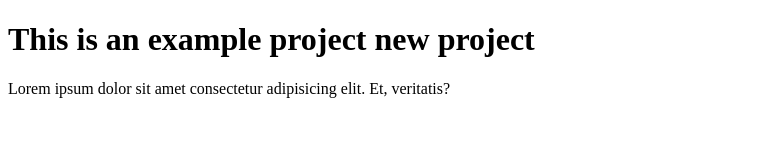
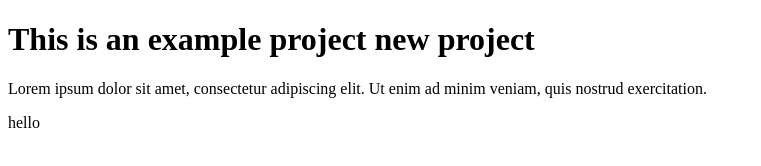
Before and after one commit to vitold75/my-first-project, a plain HTML site: page index.html in a window 1280 px wide. Shown: the whole page, without its empty margins (0-761 px from the left). Drawn offline with Linux system fonts and the light colour scheme.

Commit message:
add prettier

```diff
--- a/index.html
+++ b/index.html
@@ -6,7 +6,9 @@
     <title>Document</title>
   </head>
   <body>
-    <h1>This is an example project new project</h1>
+<h1>This is an example project new project</h1>
+<p>Lorem ipsum dolor sit amet, consectetur adipiscing elit. Ut enim ad minim veniam, quis nostrud exercitation.</p>
+<p>hello</p>
   </body>
-  <p>Lorem ipsum dolor sit amet consectetur adipisicing elit. Et, veritatis?</p>
+
 </html>
```
Also changed, not shown: .prettierrc.json (added).
